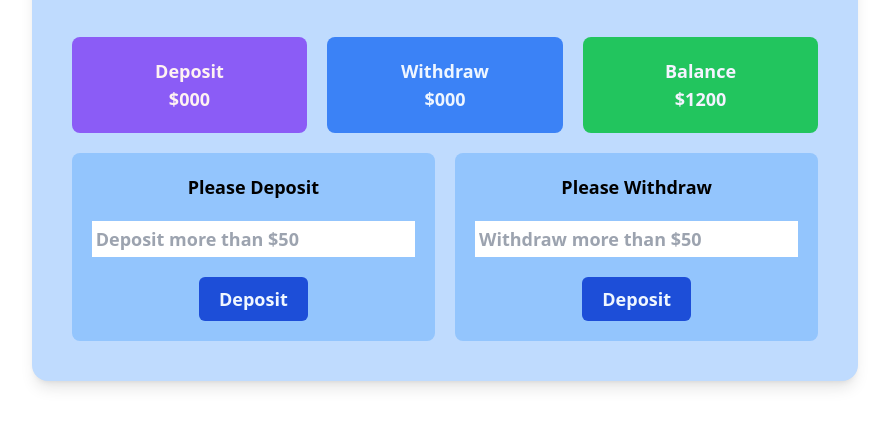
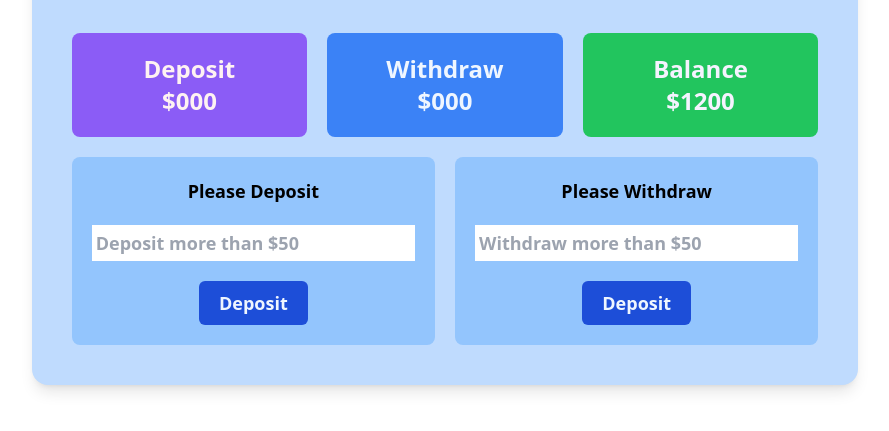
Before and after one commit to md-shamim-sarker/simple-bank, a plain HTML site: page dashboard.html in a window 1280 px wide. Shown: the part 289-720 px from the top of the page, without its empty margins (195-1084 px from the left). Drawn offline with nearby package versions, Linux system fonts and the light colour scheme.

Commit message:
design edit

```diff
--- a/dashboard.html
+++ b/dashboard.html
@@ -9,7 +9,7 @@
     <title>Present Status</title>
 </head>
 
-<body class="w-screen h-screen flex justify-center items-center p-5">
+<body class="w-screen h-auto md:h-screen lg:h-screen flex justify-center items-center p-5">
     <section class="bg-blue-200 w-screen md:w-screen lg:w-2/3 mx-auto p-10 flex flex-col rounded-2xl shadow-lg">
         <div class="flex flex-col items-center">
             <img src="./image/logo.svg" alt="logo" class="w-20">
@@ -17,22 +17,22 @@
         </div>
         <div class="flex flex-col md:flex-row lg:flex-row mt-10 gap-5">
             <div
-                class="bg-violet-500 w-full lg:w-1/3 p-5 rounded-lg text-center text-2xl md:text-lg font-bold text-red-50">
+                class="bg-violet-500 w-full lg:w-1/3 p-5 rounded-lg text-center text-2xl md:text-lg lg:text-2xl font-bold text-red-50">
                 <h2>Deposit</h2>
                 <h2>$<span id="deposit">000</span></h2>
             </div>
             <div
-                class="bg-blue-500 w-full lg:w-1/3 p-5 rounded-lg text-center text-2xl md:text-lg font-bold text-blue-50">
+                class="bg-blue-500 w-full lg:w-1/3 p-5 rounded-lg text-center text-2xl md:text-lg lg:text-2xl font-bold text-blue-50">
                 <h2>Withdraw</h2>
                 <h2>$<span id="withdraw">000</span></h2>
             </div>
             <div
-                class="bg-green-500 w-full lg:w-1/3 p-5 rounded-lg text-center text-2xl md:text-lg font-bold text-violet-50">
+                class="bg-green-500 w-full lg:w-1/3 p-5 rounded-lg text-center text-2xl md:text-lg lg:text-2xl font-bold text-violet-50">
                 <h2>Balance</h2>
                 <h2>$<span id="balance">1200</span></h2>
             </div>
         </div>
-        <div class="flex flex-col md:flex-row lg:flex-row gap-5 mt-5 text-black">
+        <div class="flex flex-col md:flex-row lg:flex-row justify-between gap-5 mt-5 text-black">
             <div class="bg-blue-300 p-5 rounded-lg text-center text-2xl md:text-lg font-semibold ">
                 <h2>Please Deposit</h2>
                 <input class="w-full my-5 p-1" type="number" name="" id="deposit-input"
```
